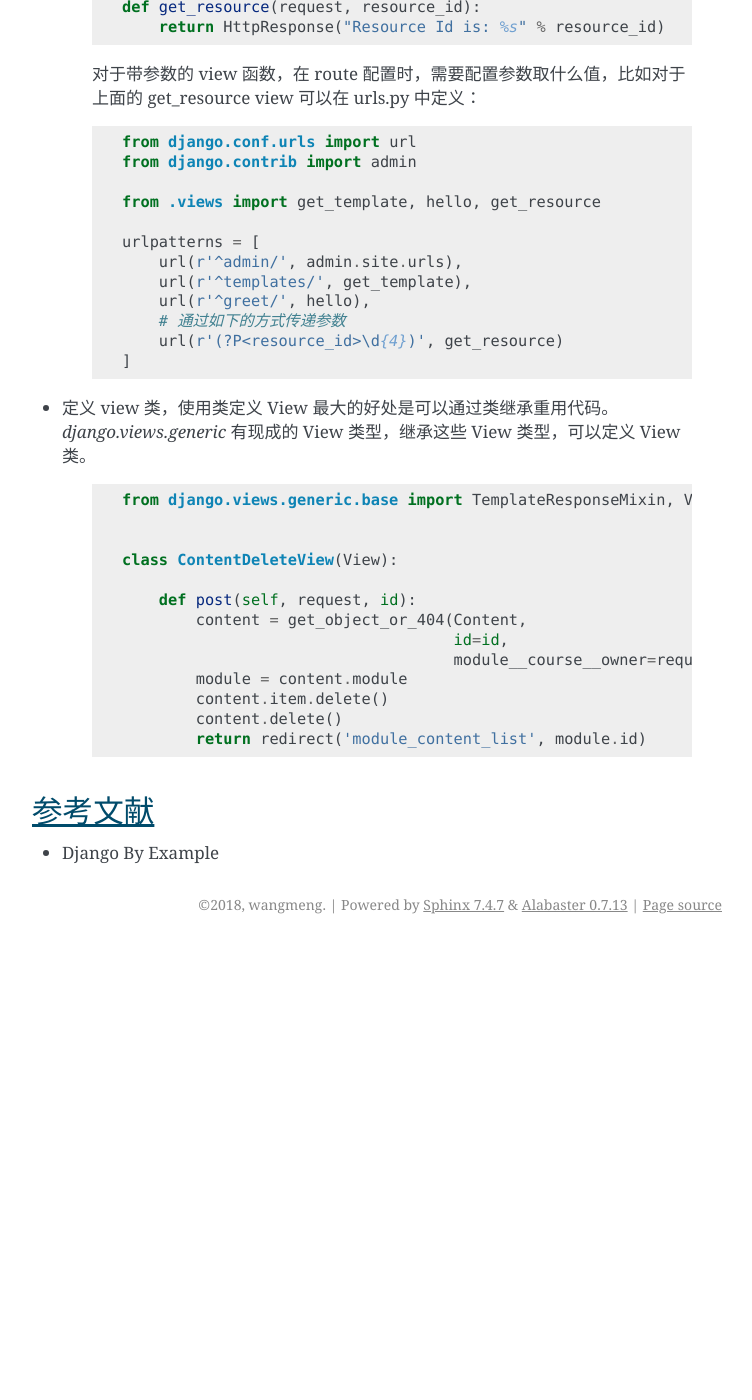
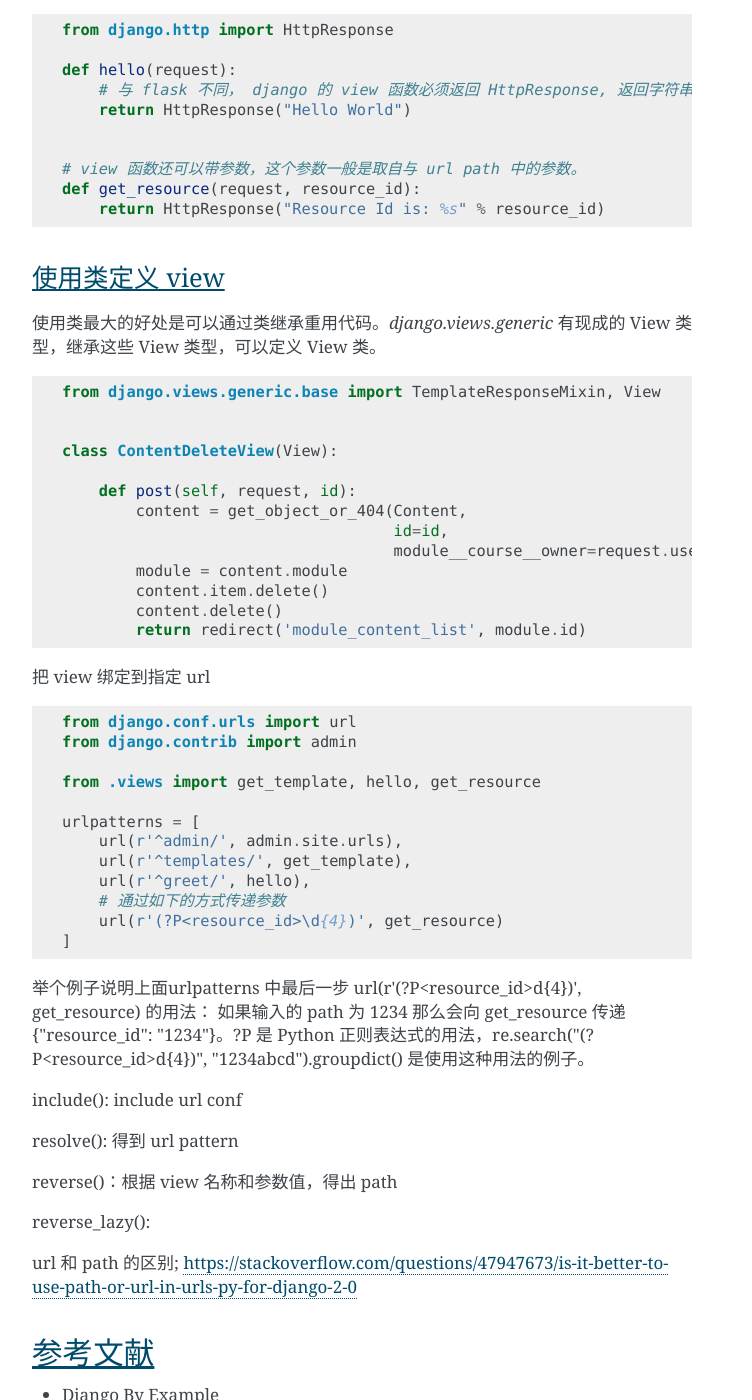
Before and after one commit to noonecare/python, a Sphinx documentation site: the page built from docs/django/basic_components/django-views.rst, in a window 1280 px wide and 1400 px high, scrolled down 1047 px. Shown: the whole window, without its empty margins (388-1140 px from the left). Built offline with Sphinx 7.4.7, drawn with Linux system fonts in a browser that asks for light colours; pages that are not in the unit, such as notebooks, are missing from menus; before the commit the page ends 1991 px from its top, so only the background shows below that; some of the changed text lies outside the part shown.

Commit message:
django view

```diff
--- a/docs/django/basic_components/django-views.rst
+++ b/docs/django/basic_components/django-views.rst
@@ -24,66 +24,83 @@ Python, 简单了解 http 协议
 问题
 =======
 
-如何定义 view
+定义 view
 
+把 view 绑定到指定 url
 
 解决办法
 ========
 
-- 定义 view 函数。
-
-    .. code-block:: python
-
-        from django.http import HttpResponse
-
-        def hello(request):
-            # 与 flask 不同， django 的 view 函数必须返回 HttpResponse, 返回字符串是不合法的。
-            return HttpResponse("Hello World")
+定义 view 函数
+~~~~~~~~~~~~~~~~~~
 
 
-        # view 函数还可以带参数，这个参数一般是取自与 url path 中的参数。
-        def get_resource(request, resource_id):
-            return HttpResponse("Resource Id is: %s" % resource_id)
+使用函数定义 view
+
+.. code-block:: python
+
+    from django.http import HttpResponse
+
+    def hello(request):
+        # 与 flask 不同， django 的 view 函数必须返回 HttpResponse, 返回字符串是不合法的。
+        return HttpResponse("Hello World")
 
 
-    对于带参数的 view 函数，在 route 配置时，需要配置参数取什么值，比如对于上面的 get_resource view 可以在 urls.py 中定义：
+    # view 函数还可以带参数，这个参数一般是取自与 url path 中的参数。
+    def get_resource(request, resource_id):
+        return HttpResponse("Resource Id is: %s" % resource_id)
+
+使用类定义 view
+~~~~~~~~~~~~~~~~~~~~~~~
+
+使用类最大的好处是可以通过类继承重用代码。`django.views.generic` 有现成的 View 类型，继承这些 View 类型，可以定义 View 类。
+
+.. code-block:: python
+
+    from django.views.generic.base import TemplateResponseMixin, View
 
 
-    .. code-block:: python
+    class ContentDeleteView(View):
 
-        from django.conf.urls import url
-        from django.contrib import admin
-
-        from .views import get_template, hello, get_resource
-
-        urlpatterns = [
-            url(r'^admin/', admin.site.urls),
-            url(r'^templates/', get_template),
-            url(r'^greet/', hello),
-            # 通过如下的方式传递参数
-            url(r'(?P<resource_id>\d{4})', get_resource)
-        ]
+        def post(self, request, id):
+            content = get_object_or_404(Content,
+                                        id=id,
+                                        module__course__owner=request.user)
+            module = content.module
+            content.item.delete()
+            content.delete()
+            return redirect('module_content_list', module.id)
 
 
-- 定义 view 类，使用类定义 View 最大的好处是可以通过类继承重用代码。`django.views.generic` 有现成的 View 类型，继承这些 View 类型，可以定义 View 类。
+把 view 绑定到指定 url
 
-    .. code-block:: python
+.. code-block:: python
 
-        from django.views.generic.base import TemplateResponseMixin, View
+    from django.conf.urls import url
+    from django.contrib import admin
+
+    from .views import get_template, hello, get_resource
+
+    urlpatterns = [
+        url(r'^admin/', admin.site.urls),
+        url(r'^templates/', get_template),
+        url(r'^greet/', hello),
+        # 通过如下的方式传递参数
+        url(r'(?P<resource_id>\d{4})', get_resource)
+    ]
 
 
-        class ContentDeleteView(View):
+举个例子说明上面urlpatterns 中最后一步 url(r'(?P<resource_id>\d{4})', get_resource) 的用法： 如果输入的 path 为 1234 那么会向 get_resource 传递 {"resource_id": "1234"}。?P 是 Python 正则表达式的用法，re.search("(?P<resource_id>\d{4})", "1234abcd").groupdict() 是使用这种用法的例子。
 
-            def post(self, request, id):
-                content = get_object_or_404(Content,
-                                            id=id,
-                                            module__course__owner=request.user)
-                module = content.module
-                content.item.delete()
-                content.delete()
-                return redirect('module_content_list', module.id)
+include(): include url conf
 
+resolve(): 得到 url pattern
 
+reverse()：根据 view 名称和参数值，得出 path
+
+reverse_lazy():
+
+url 和 path 的区别; https://stackoverflow.com/questions/47947673/is-it-better-to-use-path-or-url-in-urls-py-for-django-2-0
 
 
 
@@ -91,3 +108,5 @@ Python, 简单了解 http 协议
 =========
 
 - Django By Example
+- django.urls utility functions: https://docs.djangoproject.com/zh-hans/2.0/ref/urlresolvers/#django.urls.reverse
+- django 逆向解析 url: https://www.cnblogs.com/zhenfei/p/6368955.html
```
